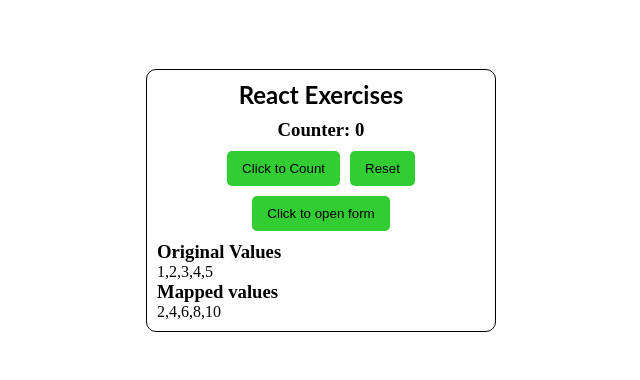
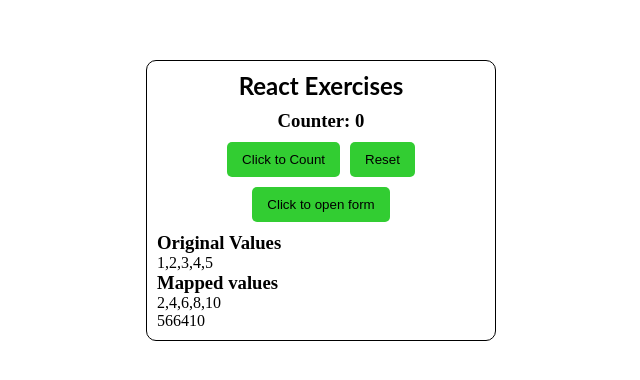
Before and after one commit to dan046/react-ts-practice-exercises, a React (Create React App) app: page / in a window 1280 px wide. Shown: the part 200-580 px from the top of the page, without its empty margins (319-959 px from the left). Built offline with nearby package versions, Linux system fonts and the light colour scheme.

Commit message:
1 file modified, 1 added

```diff
--- a/App.tsx
+++ b/App.tsx
@@ -1,5 +1,6 @@
 import * as React from 'react';
 import ArrayEasy from './components/ArrayEasy';
+import FruitsLength from './components/ArrayFruits';
 import Counter from './components/Counter';
 import Toggle from './components/Toggle';
 import './style.css';
@@ -18,6 +19,7 @@ export default function App() {
         </div>
       </section>
       <ArrayEasy />
+      <FruitsLength />
     </Card>
   );
 }
--- /dev/null
+++ b/components/ArrayFruits.tsx
@@ -0,0 +1,12 @@
+import React = require('react');
+
+export default function FruitsLength() {
+  const strings = ['apple', 'banana', 'cherry', 'date', 'elderberry'];
+  const stringLength = strings.map((string) => string.length);
+
+  return (
+    <div>
+      <span>{stringLength}</span>
+    </div>
+  );
+}
```
